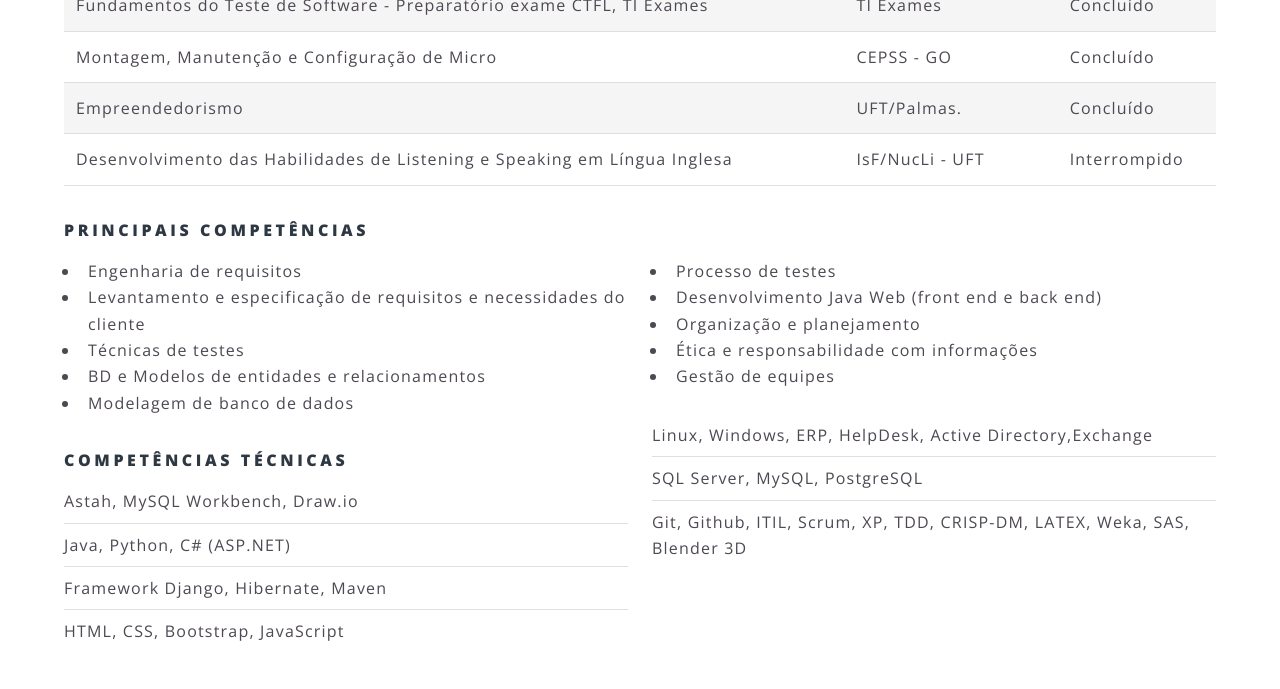
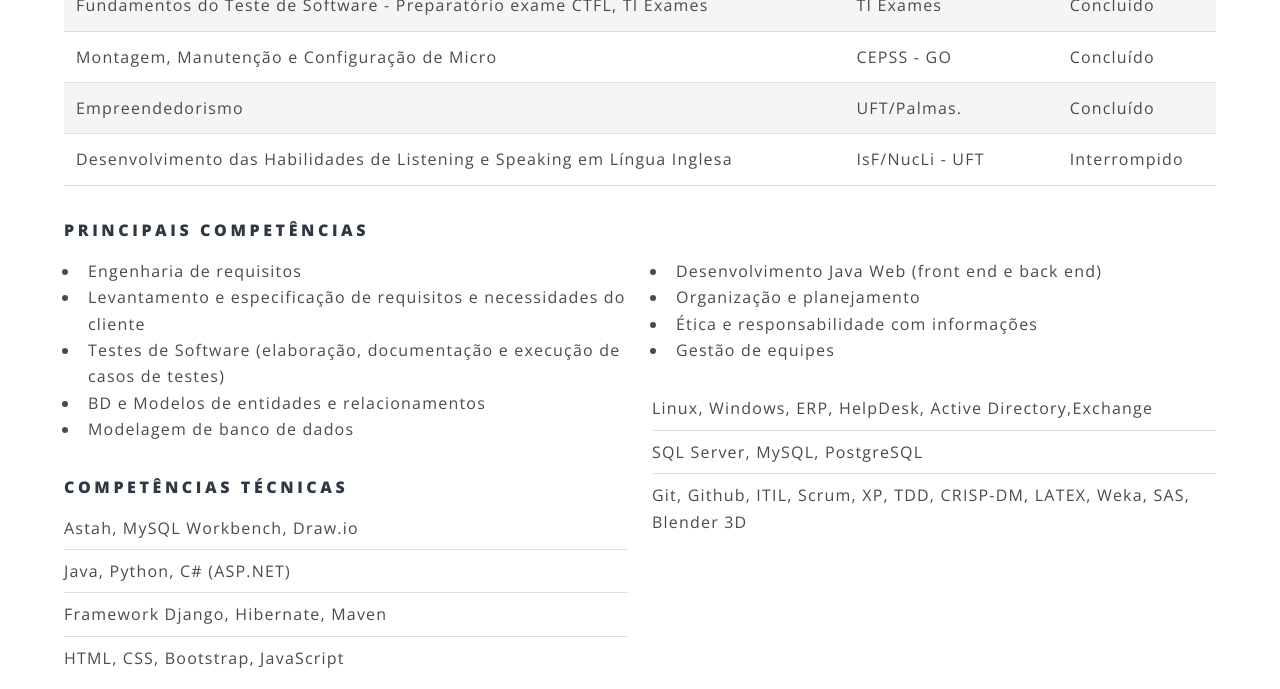
Before and after one commit to SaraFernandes/sarafernandes.github.io_sfdhgdfg, a Jekyll site: the page built from outras.html, in a window 1280 px wide and 900 px high, scrolled down 630 px, cut to the strip 0-689 px from the top of the window. Built offline with Jekyll 4.4.1, drawn with Linux system fonts in a browser that asks for light colours.

Commit message:
Update outras.html

```diff
--- a/outras.html
+++ b/outras.html
@@ -57,7 +57,7 @@ title: Outras
 						<ul>
 							<li>Engenharia de requisitos</li>
 							<li>Levantamento e especificação de requisitos e necessidades do cliente</li>
-							<li>Técnicas de testes</li>
+							<li>Testes de Software (elaboração, documentação e execução de casos de testes)</li>
 							<li>BD e Modelos de entidades e relacionamentos</li>
 							<li>Modelagem de banco de dados</li>
 						</ul>
@@ -72,7 +72,6 @@ title: Outras
 					<div class="6u$ 12u$(medium)">
 						<!--<h5>Principais Competências</h5>-->
 						<ul>
-							<li>Processo de testes</li>
 							<li>Desenvolvimento Java Web (front end e back end)</li>
 							<li>Organização e planejamento</li>
 							<li>Ética e responsabilidade com informações</li>
```
